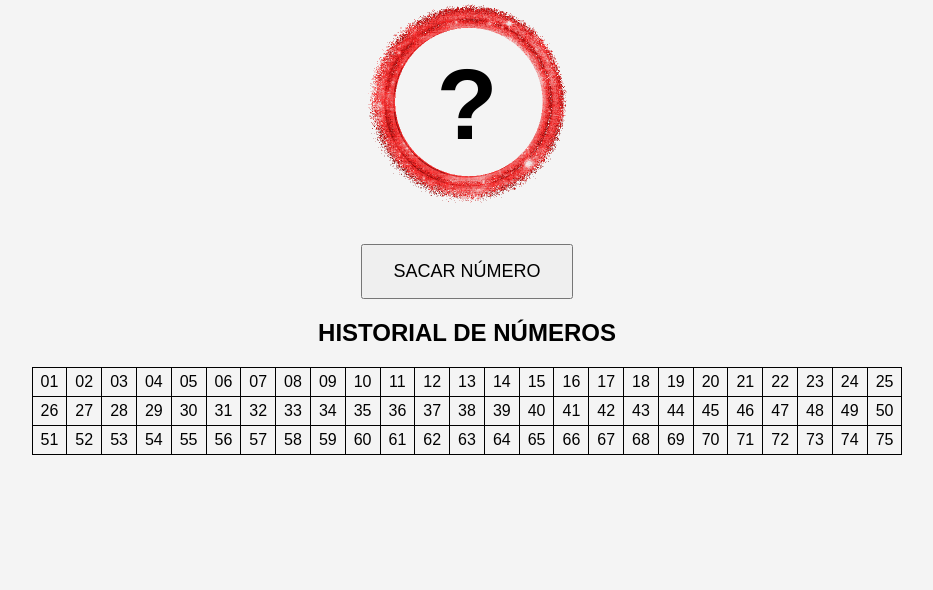
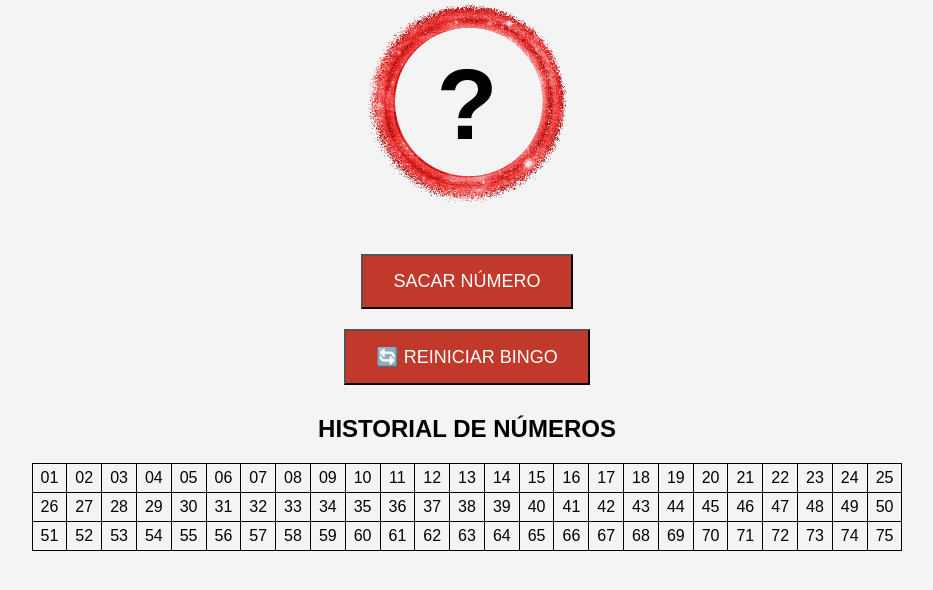
Before and after one commit to 2110883662212/BINGO, a FastAPI app: page / in a window 1280 px wide. Shown: the part 173-763 px from the top of the page, without its empty margins (173-1106 px from the left). Run offline with FastAPI, Linux system fonts and the light colour scheme.

Commit message:
COMMIT 011

```diff
--- a/main.py
+++ b/main.py
@@ -57,3 +57,23 @@ async def sacar_numero(request: Request):
         "bola": bola_mostrar,
         "numeros_salidos": numeros_salidos
     })
+
+@app.post("/reiniciar_bingo", response_class=HTMLResponse)
+async def reiniciar_bingo(request: Request):
+    global numeros_disponibles, numeros_salidos, estado_bola
+
+    # Reiniciar listas
+    numeros_disponibles = list(range(1, 76))
+    numeros_salidos = []
+
+    # Reiniciar estado de la bola
+    estado_bola = {
+        "numero_actual": None,
+        "etapa": 0
+    }
+
+    return templates.TemplateResponse("index.html", {
+        "request": request,
+        "bola": "?",
+        "numeros_salidos": numeros_salidos
+    })
--- a/static/script.js
+++ b/static/script.js
@@ -47,3 +47,7 @@ async function sacarNumero() {
         numeroActual = null;
     }
 }
+function reiniciarBingo() {
+    numeroActual = null;
+    etapa = 0;
+}
--- a/static/style.css
+++ b/static/style.css
@@ -53,3 +53,14 @@ button {
     color: white;
     font-weight: bold;
 }
+button {
+    padding: 15px 30px;
+    font-size: 18px;
+    cursor: pointer;
+    margin: 10px;
+}
+
+button:last-of-type {
+    background-color: #c0392b;
+    color: white;
+}
--- a/templates/index.html
+++ b/templates/index.html
@@ -12,6 +12,9 @@
 
     <form method="post" action="/sacar_numero">
         <button type="submit">SACAR NÚMERO</button>
+    </form>
+    <form method="post" action="/reiniciar_bingo">
+        <button type="submit">🔄 REINICIAR BINGO</button>
     </form>
 
     <h2>HISTORIAL DE NÚMEROS</h2>
```
